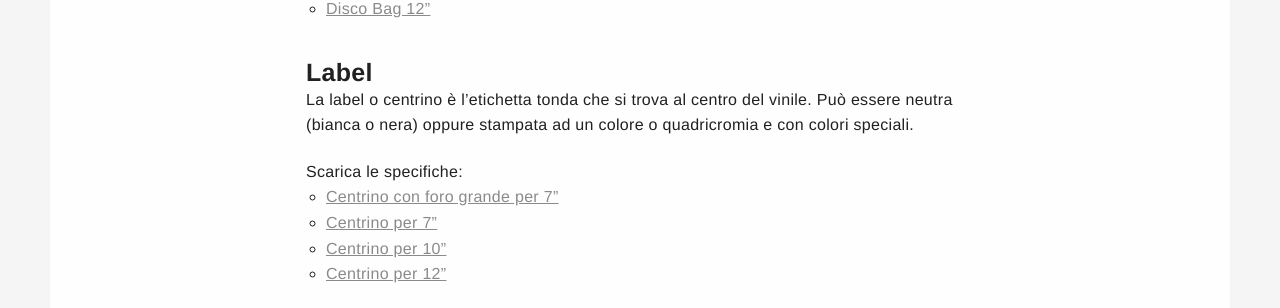
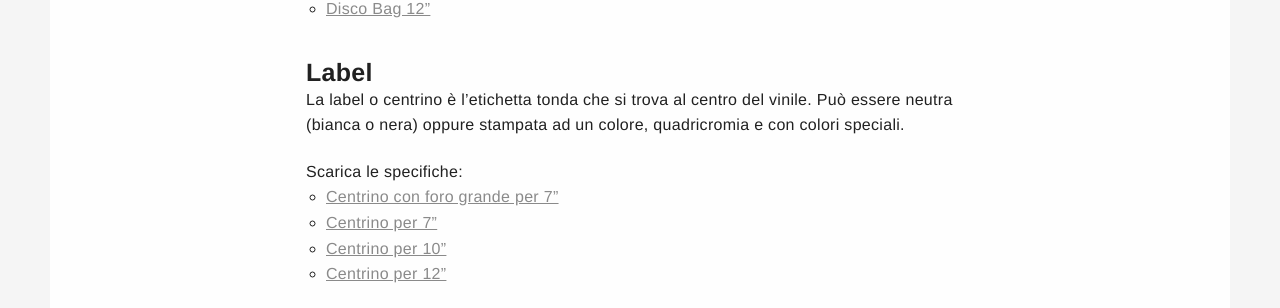
Before and after one commit to Vinilificio/Vinilificio.github.io, a Jekyll site: the page built from _pages/cover-packaging.md, in a window 1280 px wide and 900 px high, scrolled down 4355 px. Shown: the part 470-778 px from the top of the window. Built offline with Jekyll 4.4.1, drawn with Linux system fonts in a browser that asks for light colours.

```diff
--- a/_pages/cover-packaging.md
+++ b/_pages/cover-packaging.md
@@ -168,7 +168,7 @@ Scarica le specifiche:
 
 ### Label
 
-La label o centrino è l'etichetta tonda che si trova al centro del vinile. Può essere neutra (bianca o nera) oppure stampata ad un colore o quadricromia e con colori speciali.
+La label o centrino è l'etichetta tonda che si trova al centro del vinile. Può essere neutra (bianca o nera) oppure stampata ad un colore, quadricromia e con colori speciali.
 
 Scarica le specifiche:
 
```
